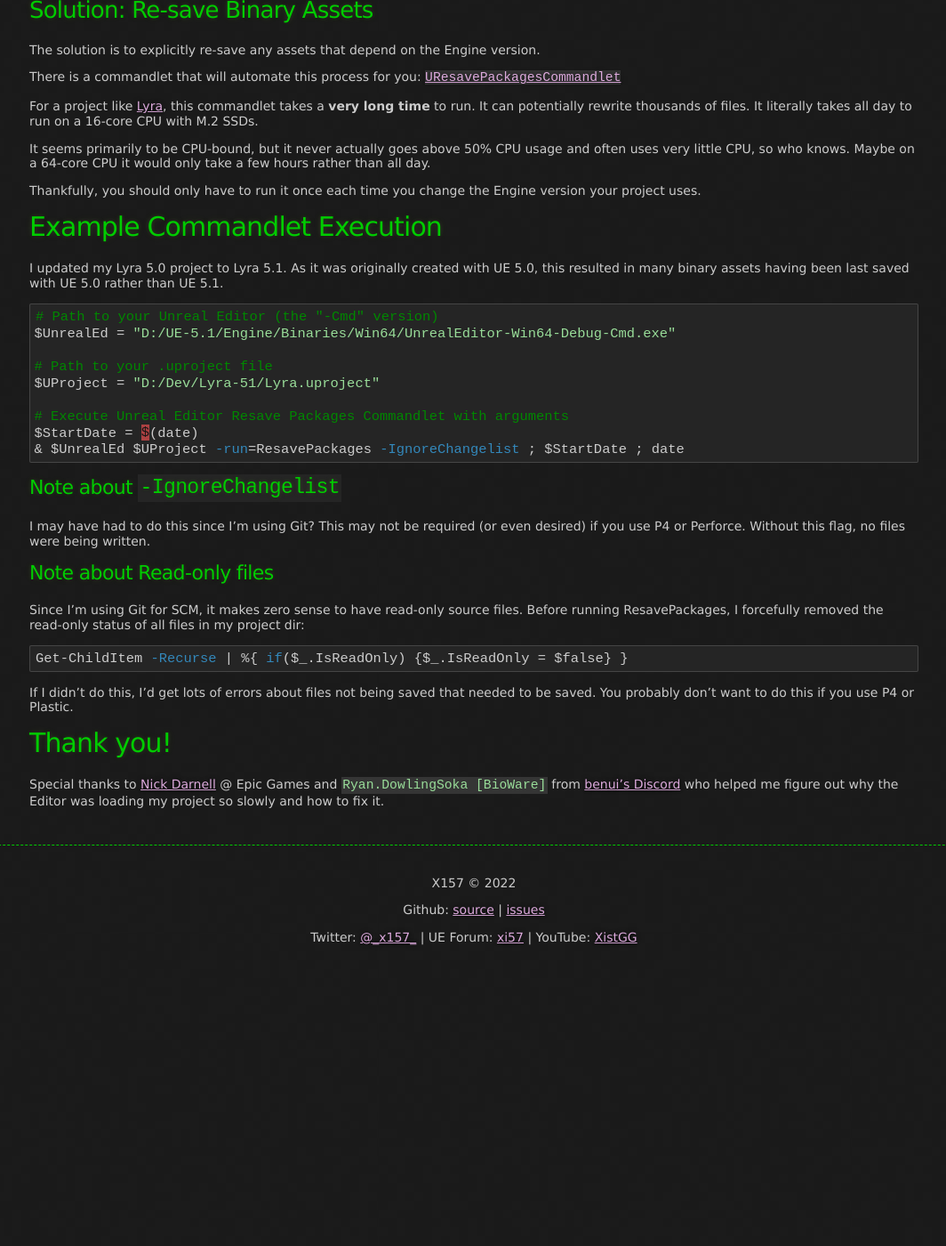
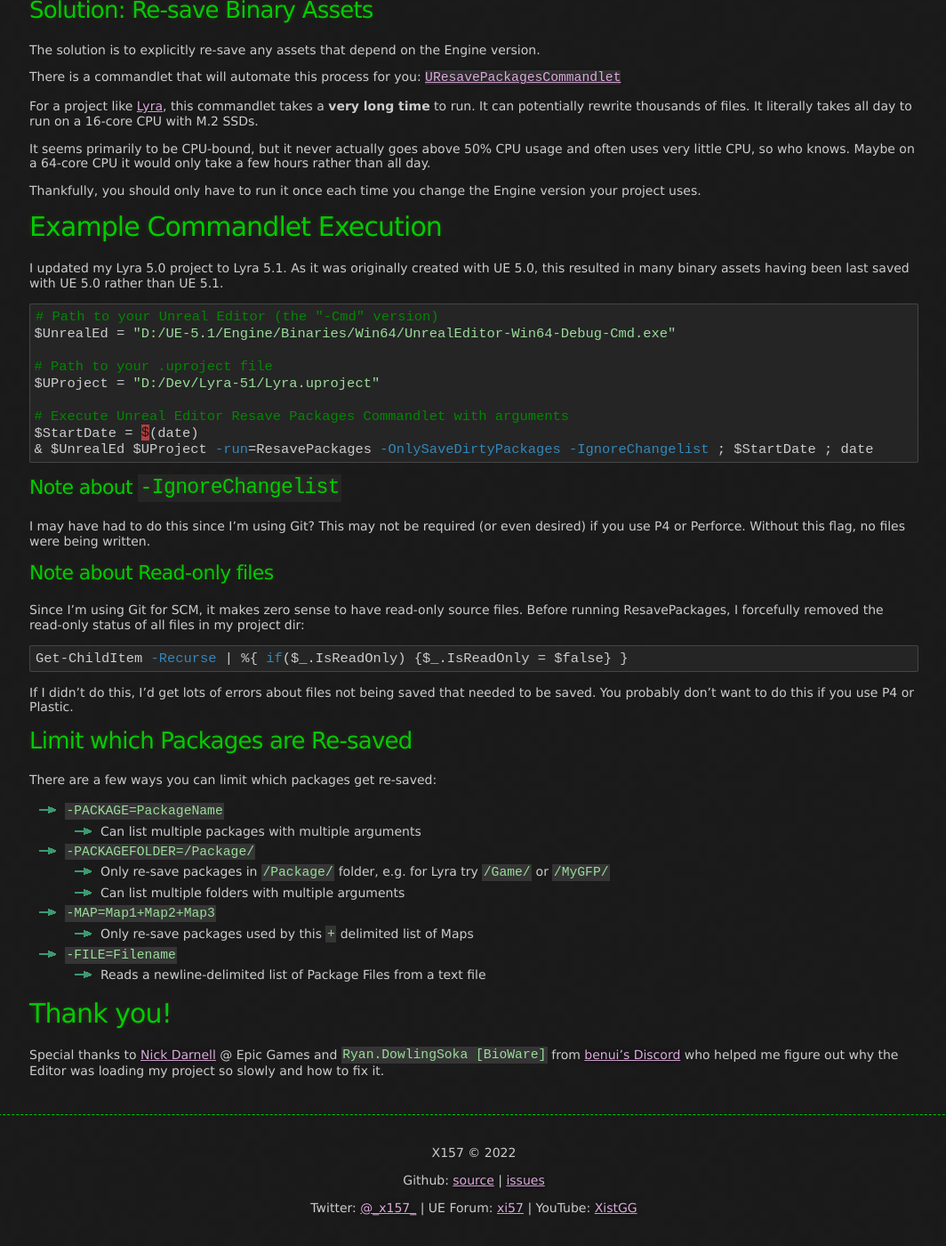
Before and after one commit to x157/x157.github.io, a Jekyll site: the page built from UE5/Engine/Resave-Assets.md, in a window 1280 px wide and 1400 px high, scrolled down 548 px. Shown: the whole window at 89% size, without its empty margins (107-1171 px from the left). Built offline with Jekyll 4.4.1, drawn with Linux system fonts in a browser that asks for light colours; before the commit the page ends 1644 px from its top, so only the background shows below that.

Commit message:
Iterate Resave Packages

````diff
--- a/UE5/Engine/Resave-Assets.md
+++ b/UE5/Engine/Resave-Assets.md
@@ -72,7 +72,7 @@
 
 # Execute Unreal Editor Resave Packages Commandlet with arguments
 $StartDate = $(date)
-& $UnrealEd $UProject -run=ResavePackages -IgnoreChangelist ; $StartDate ; date
+& $UnrealEd $UProject -run=ResavePackages -OnlySaveDirtyPackages -IgnoreChangelist ; $StartDate ; date
 ```
 
 ### Note about `-IgnoreChangelist`
@@ -94,6 +94,21 @@
 needed to be saved.  You probably don't want to do this if you use P4 or Plastic.
 
 
+## Limit which Packages are Re-saved
+
+There are a few ways you can limit which packages get re-saved:
+
+- `-PACKAGE=PackageName`
+  - Can list multiple packages with multiple arguments
+- `-PACKAGEFOLDER=/Package/`
+  - Only re-save packages in `/Package/` folder, e.g. for Lyra try `/Game/` or `/MyGFP/`
+  - Can list multiple folders with multiple arguments
+- `-MAP=Map1+Map2+Map3`
+  - Only re-save packages used by this `+` delimited list of Maps
+- `-FILE=Filename`
+  - Reads a newline-delimited list of Package Files from a text file
+
+
 # Thank you!
 
 Special thanks to [Nick Darnell](https://www.nickdarnell.com/) @ Epic Games
````
